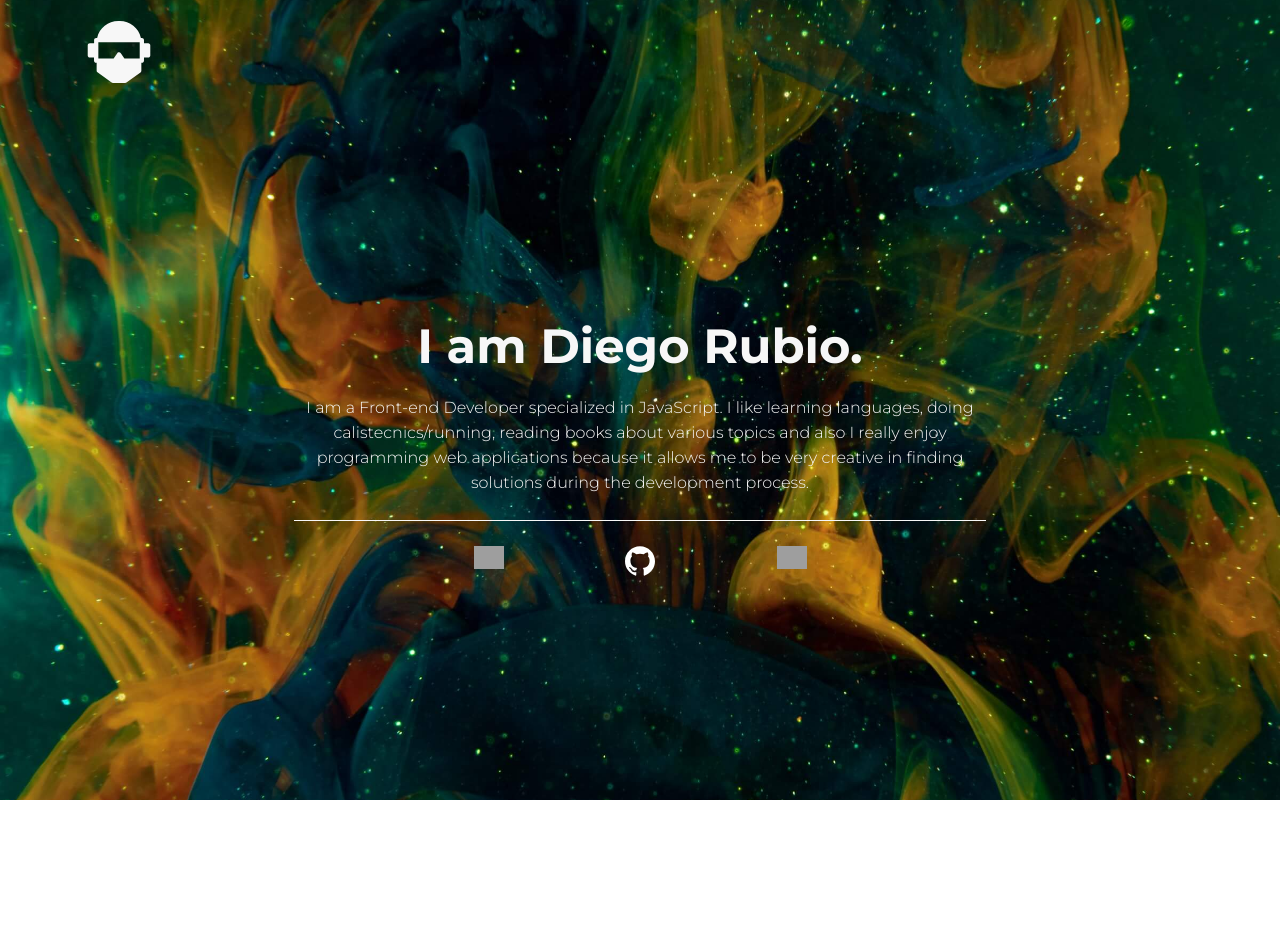
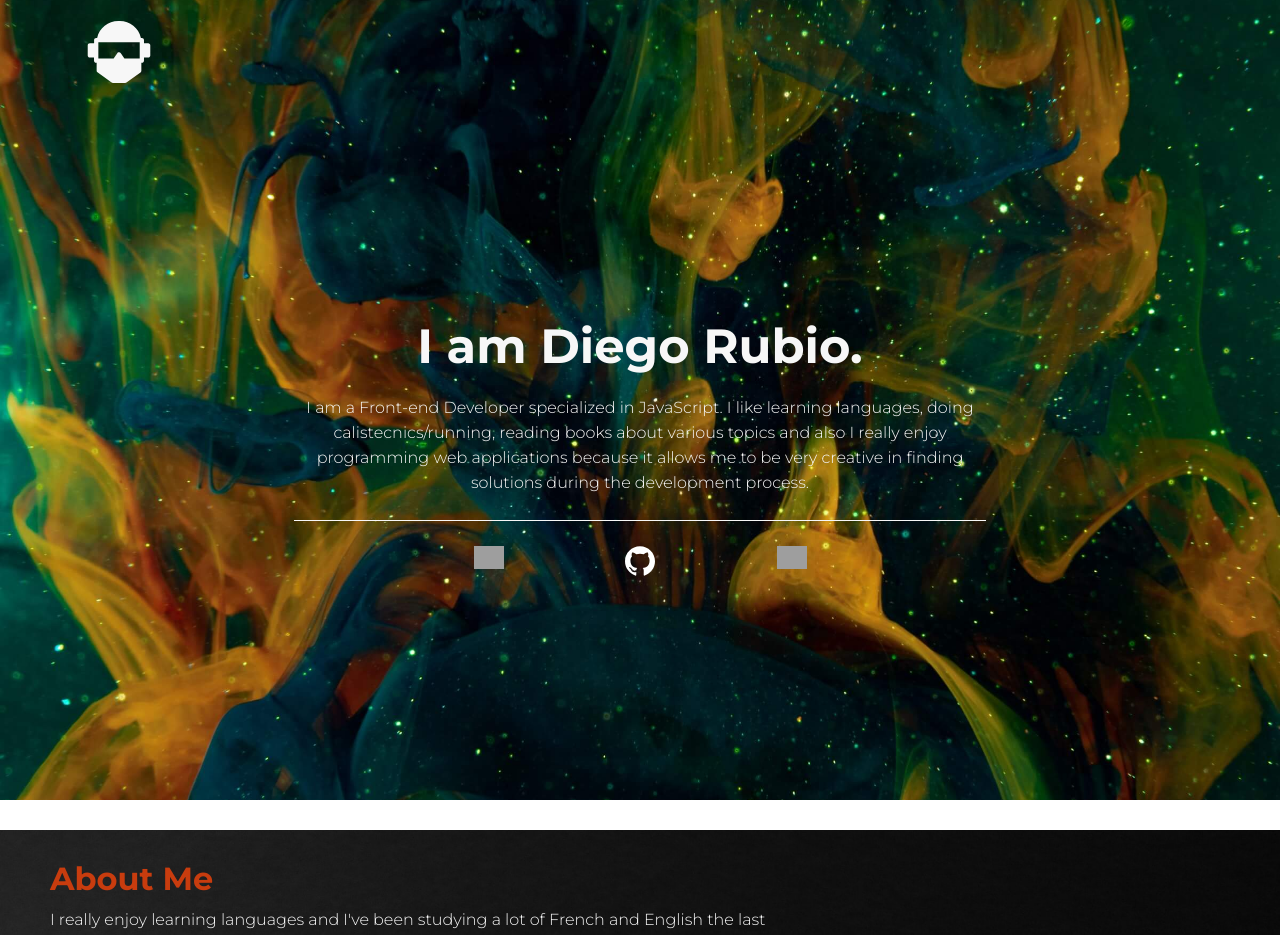
Before and after one commit to darubiomunoz/darubiomunoz.github.io, a React (Create React App) app: page / in a window 1280 px wide. Shown: the top 935 px of the page. Before the commit the page ends 800 px from the top, so only its background shows below. Built offline with nearby package versions, Linux system fonts and the light colour scheme; grey boxes are pictures that could not be loaded.

Commit message:
about me setup

```diff
--- a/src/routes/App.js
+++ b/src/routes/App.js
@@ -14,7 +14,7 @@ const App = () => {
   return (
     <>
       <HomePage />
-      {/* <AboutMe /> */}
+      <AboutMe />
     </>
   );
 }
```
